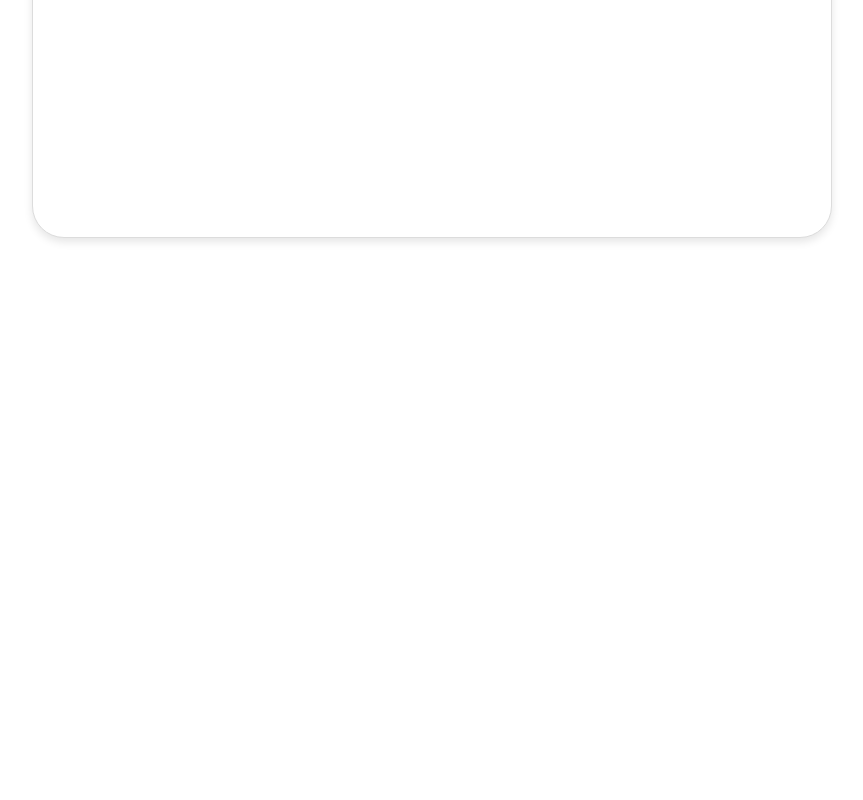
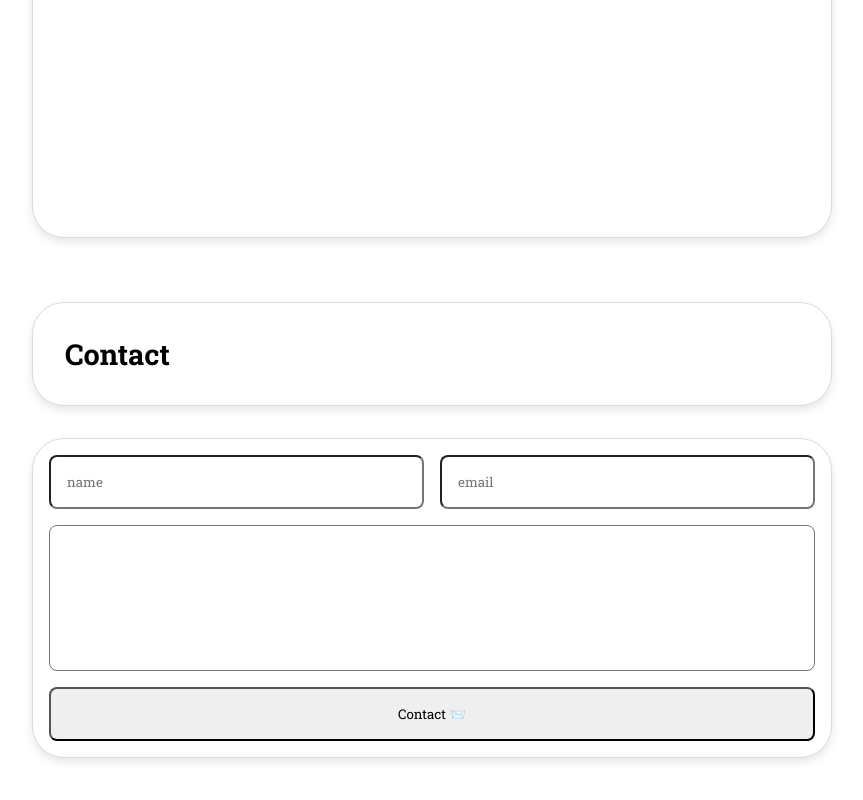
Before and after one commit to Aebel-Shajan/Aebel-Shajan.github.io, a React (Vite) app: page / in a window 1280 px wide. Shown: the part 1795-2595 px from the top of the page, without its empty margins (208-1071 px from the left). Before the commit the page ends 2097 px from the top, so only its background shows below. Built offline with nearby package versions, Linux system fonts and the light colour scheme; no server answers.

Commit message:
Add contact section component.

```diff
--- a/src/App.jsx
+++ b/src/App.jsx
@@ -3,6 +3,7 @@ import Navbar from '@/components/Navbar/Navbar'
 import About from '@/components/Sections/About/About'
 import Projects from '@/components/Sections/Projects/Projects'
 import Resume from '@/components/Sections/Resume/Resume'
+import Contact from '@/components/Sections/Contact/Contact'
 
 function App() {
   return (
@@ -12,6 +13,7 @@ function App() {
         <About />
         <Projects />
         <Resume />
+        <Contact />
       </div>
     </div>
   )
--- /dev/null
+++ b/src/components/Sections/Contact/Contact.css
@@ -0,0 +1,47 @@
+#contact {
+    padding-bottom: 10rem;
+
+    display: flex;
+    flex-direction: column;
+    gap: 2rem;
+}
+#contact-title {
+    padding: 2rem;
+
+    font-size: larger;
+}
+#contact-card {
+    width: 100%;
+    height: 20rem;
+    padding: 1rem;
+}
+#contact-form {
+    width: 100%;
+    height: 100%;
+
+    display: grid;
+    grid-template-columns: 1fr 1fr;
+    grid-template-rows: 1fr 3fr 1fr;
+    grid-template-areas:
+        "a b"
+        "c c"
+        "d d";
+    gap: 1rem;
+}
+#contact-form > * {
+    border-radius: 0.5rem;
+    padding: 1rem;
+}
+#contact-name {
+    grid-area: a;
+}
+#contact-email {
+    grid-area: b;
+}
+#contact-message {
+    grid-area: c;
+    resize: none;
+}
+#contact-submit {
+    grid-area: d
+}
--- /dev/null
+++ b/src/components/Sections/Contact/Contact.jsx
@@ -0,0 +1,33 @@
+import Card from "@/components/Card/Card"
+import "./Contact.css"
+
+const Contact = () => {
+    return (
+        <section id="contact">
+            <Card id="contact-title">
+                <h1>Contact</h1>
+            </Card>
+            <Card id="contact-card">
+                <form id="contact-form">
+                    <input
+                        id="contact-name"
+                        type="text"
+                        placeholder="name"/>
+                    <input
+                        id="contact-email"
+                        type="email"
+                        placeholder="email" />
+                    <textarea
+                        id="contact-message"
+                        name="message" />
+                    <input
+                        id="contact-submit"
+                        type="submit"
+                        value="Contact 📨" />
+                </form>
+            </Card>
+        </section>
+    );
+}
+
+export default Contact;
```
